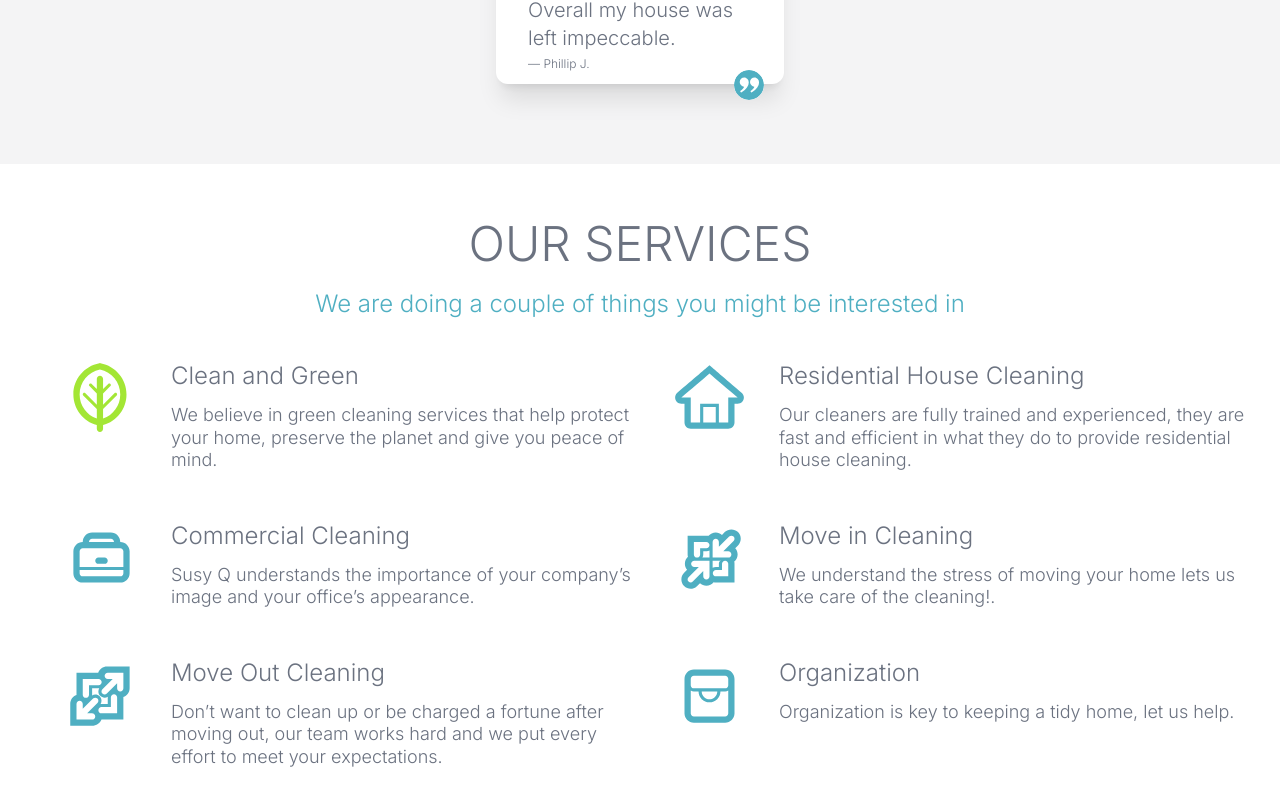
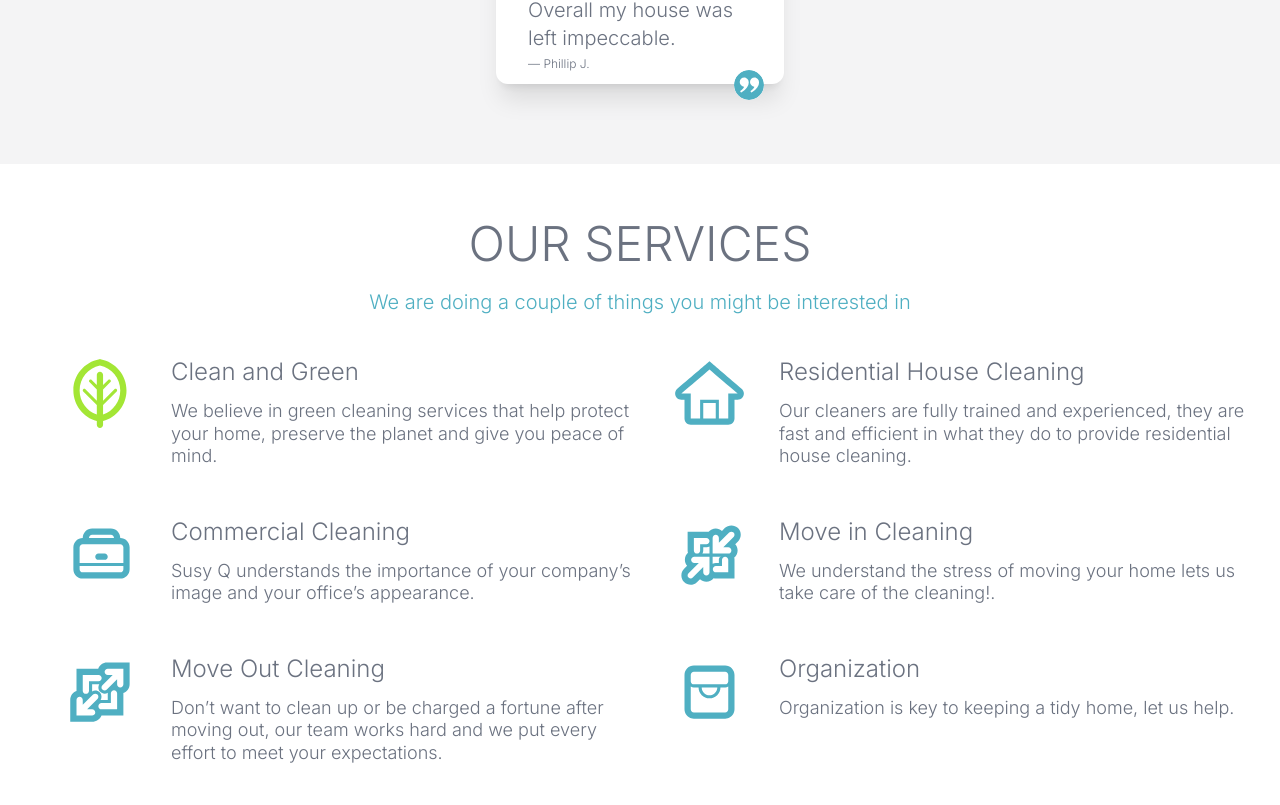
Before and after one commit to oscar-ct/susyq, a Next.js app: page / in a window 1280 px wide. Shown: the part 1319-2124 px from the top of the page. Built offline with nearby package versions, Linux system fonts and the light colour scheme.

Commit message:
reduce text size

```diff
--- a/src/components/Services.jsx
+++ b/src/components/Services.jsx
@@ -17,7 +17,7 @@ const Services = () => {
             <div className={"flex flex-col items-center"}>
                 <div className={"flex flex-col justify-center pb-8 md:pb-4"}>
                     <span className={"text-center text-5xl uppercase font-light text-gray-500"}>Our Services</span>
-                    <span className={"pt-5 text-center text-2xl font-light text-susy"}>We are doing a couple of things you might be interested in</span>
+                    <span className={"pt-5 text-center text-xl font-light text-susy"}>We are doing a couple of things you might be interested in</span>
                 </div>
                 <div className={"flex flex-col md:flex-row flex-wrap"}>
                     {
```
